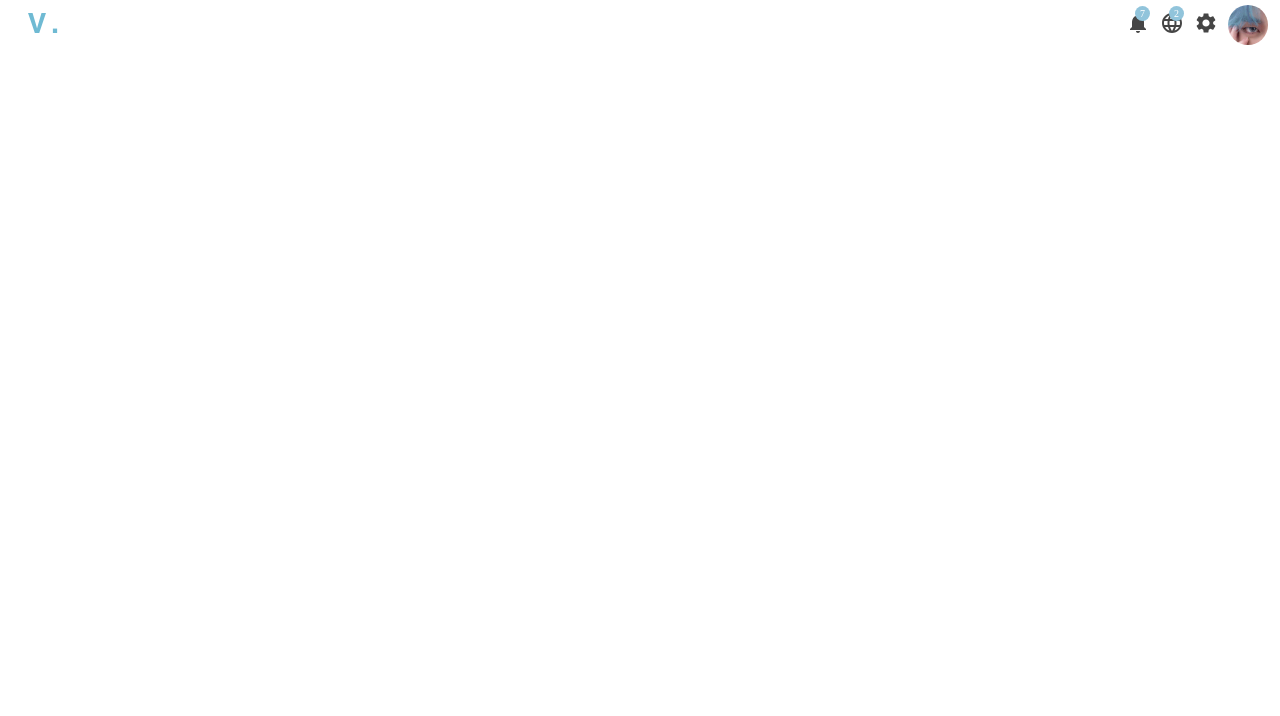
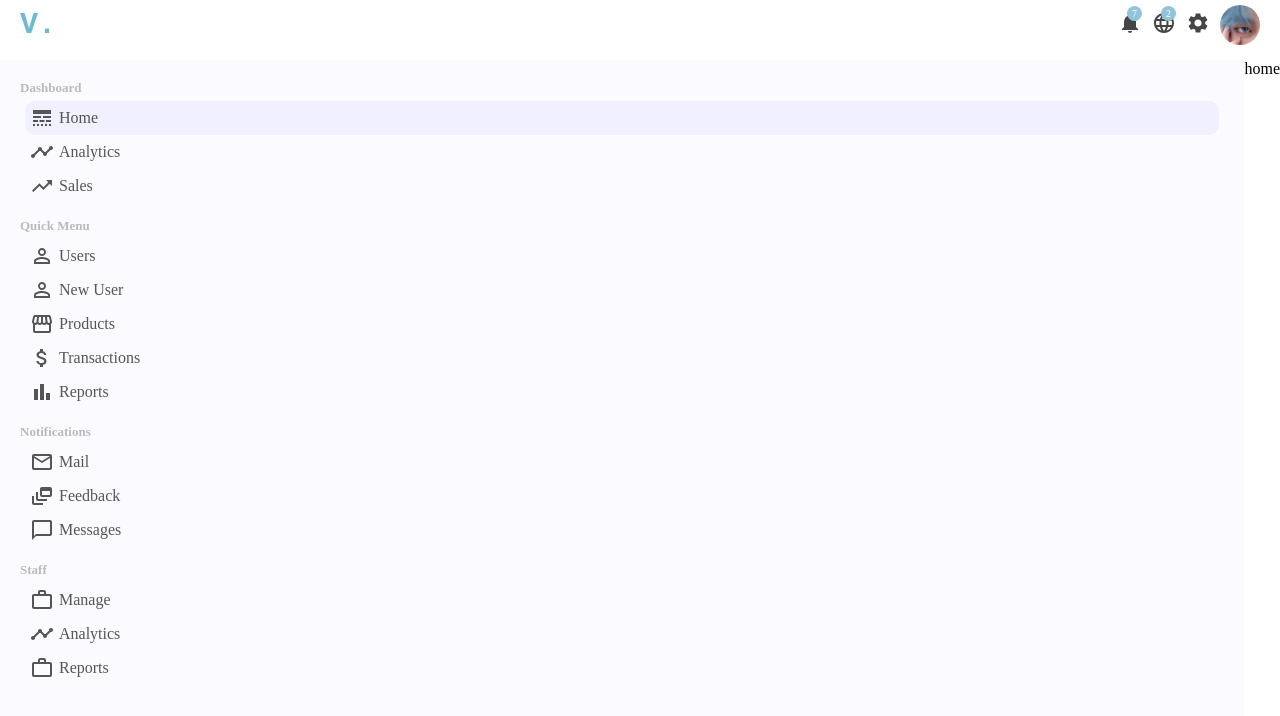
Before and after one commit to imlilac/dashboard-admin, a React (Create React App) app: page / in a window 1280 px wide. Shown: the top 716 px of the page. Built offline with nearby package versions, Linux system fonts and the light colour scheme.

Commit message:
add sidebar

```diff
--- a/src/App.css
+++ b/src/App.css
@@ -1,38 +1,15 @@
-.App {
-  text-align: center;
+* {
+   margin: 0;
+   padding: 0;
+   box-sizing: border-box;
 }
 
-.App-logo {
-  height: 40vmin;
-  pointer-events: none;
+.container {
+   display: flex;
+   margin-top: 10px;
 }
 
-@media (prefers-reduced-motion: no-preference) {
-  .App-logo {
-    animation: App-logo-spin infinite 20s linear;
-  }
+.link {
+   text-decoration: none;
+   color: inherit;
 }
-
-.App-header {
-  background-color: #282c34;
-  min-height: 100vh;
-  display: flex;
-  flex-direction: column;
-  align-items: center;
-  justify-content: center;
-  font-size: calc(10px + 2vmin);
-  color: white;
-}
-
-.App-link {
-  color: #61dafb;
-}
-
-@keyframes App-logo-spin {
-  from {
-    transform: rotate(0deg);
-  }
-  to {
-    transform: rotate(360deg);
-  }
-}
--- a/src/App.js
+++ b/src/App.js
@@ -2,13 +2,18 @@
 import routes from "./routes";
 import { useRoutes } from "react-router-dom";
 import Topbar from "./components/Topbar/Topbar";
+import Sidebar from "./components/Sidebar/Sidebar";
+import "./App.css";
 
 export default function App() {
    let router = useRoutes(routes);
    return (
       <>
          <Topbar />
-         {router}
+         <div className="container">
+            <Sidebar />
+            {router}
+         </div>
       </>
    );
 }
--- /dev/null
+++ b/src/components/Sidebar/Sidebar.css
@@ -0,0 +1,44 @@
+.sidebar {
+   flex: 1;
+   height: calc(100vh - 50px);
+   background-color: rgb(251, 251, 255);
+   position: sticky;
+   top: 50px;
+}
+
+.sidebarWrapper {
+   padding: 20px;
+   color: #555;
+}
+
+.sidebarMenu {
+   margin-bottom: 10px;
+}
+
+.sidebarTitle {
+   font-size: 13px;
+   color: rgb(187, 186, 186);
+}
+
+.sidebarList {
+   list-style: none;
+   padding: 5px;
+}
+
+.sidebarListItem {
+   padding: 5px;
+   cursor: pointer;
+   display: flex;
+   align-items: center;
+   border-radius: 10px;
+}
+
+.sidebarListItem.active,
+.sidebarListItem:hover {
+   background-color: rgb(240, 240, 255);
+}
+
+.sidebarIcon {
+   margin-right: 5px;
+   font-size: 20px;
+}
--- /dev/null
+++ b/src/components/Sidebar/Sidebar.jsx
@@ -0,0 +1,111 @@
+import React from "react";
+import LineStyleIcon from "@mui/icons-material/LineStyle";
+import TimelineIcon from "@mui/icons-material/Timeline";
+import TrendingUpIcon from "@mui/icons-material/TrendingUp";
+import PermIdentityIcon from "@mui/icons-material/PermIdentity";
+import StorefrontIcon from "@mui/icons-material/Storefront";
+import AttachMoneyIcon from "@mui/icons-material/AttachMoney";
+import BarChartIcon from "@mui/icons-material/BarChart";
+import MailOutlineIcon from "@mui/icons-material/MailOutline";
+import DynamicFeedIcon from "@mui/icons-material/DynamicFeed";
+import ChatBubbleOutlineIcon from "@mui/icons-material/ChatBubbleOutline";
+import WorkOutlineIcon from "@mui/icons-material/WorkOutline";
+import ReportIcon from "@mui/icons-material/WorkOutline";
+
+import { Link } from "react-router-dom";
+
+import "./Sidebar.css";
+
+export default function Sidebar() {
+  return (
+    <div className="sidebar">
+      <div className="sidebarWrapper">
+        <div className="sidebarMenu">
+          <h3 className="sidebarTitle">Dashboard</h3>
+          <ul className="sidebarList">
+            <Link className="link" to="/">
+               <li className="sidebarListItem active">
+                    <LineStyleIcon className="sidebarIcon" />
+                    Home
+               </li>
+            </Link>
+            <li className="sidebarListItem">
+              <TimelineIcon className="sidebarIcon" />
+              Analytics
+            </li>
+            <li className="sidebarListItem">
+              <TrendingUpIcon className="sidebarIcon" />
+              Sales
+            </li>
+          </ul>
+        </div>
+        <div className="sidebarMenu">
+          <h3 className="sidebarTitle">Quick Menu</h3>
+          <ul className="sidebarList">
+            <Link className="link" to="/users">
+               <li className="sidebarListItem">
+                    <PermIdentityIcon className="sidebarIcon" />
+                    Users
+               </li>
+            </Link>
+            <Link className="link" to="/newUser">
+               <li className="sidebarListItem">
+                    <PermIdentityIcon className="sidebarIcon" />
+                    New User
+               </li>
+            </Link>
+            <Link className="link" to="/products">
+               <li className="sidebarListItem">
+                    <StorefrontIcon className="sidebarIcon" />
+                    Products
+               </li>
+            </Link>
+
+            <li className="sidebarListItem">
+              <AttachMoneyIcon className="sidebarIcon" />
+              Transactions
+            </li>
+            <li className="sidebarListItem">
+              <BarChartIcon className="sidebarIcon" />
+              Reports
+            </li>
+          </ul>
+        </div>
+        <div className="sidebarMenu">
+          <h3 className="sidebarTitle">Notifications</h3>
+          <ul className="sidebarList">
+            <li className="sidebarListItem">
+              <MailOutlineIcon className="sidebarIcon" />
+              Mail
+            </li>
+            <li className="sidebarListItem">
+              <DynamicFeedIcon className="sidebarIcon" />
+              Feedback
+            </li>
+            <li className="sidebarListItem">
+              <ChatBubbleOutlineIcon className="sidebarIcon" />
+              Messages
+            </li>
+          </ul>
+        </div>
+        <div className="sidebarMenu">
+          <h3 className="sidebarTitle">Staff</h3>
+          <ul className="sidebarList">
+            <li className="sidebarListItem">
+              <WorkOutlineIcon className="sidebarIcon" />
+              Manage
+            </li>
+            <li className="sidebarListItem">
+              <TimelineIcon className="sidebarIcon" />
+              Analytics
+            </li>
+            <li className="sidebarListItem">
+              <ReportIcon className="sidebarIcon" />
+              Reports
+            </li>
+          </ul>
+        </div>
+      </div>
+    </div>
+  );
+}
--- a/src/components/Topbar/Topbar.css
+++ b/src/components/Topbar/Topbar.css
@@ -2,7 +2,7 @@
    width: 100%;
    height: 50px;
    background-color: #fff;
-   position: fixed;
+   position: sticky;
    top: 0;
    z-index: 999;
 }
```
